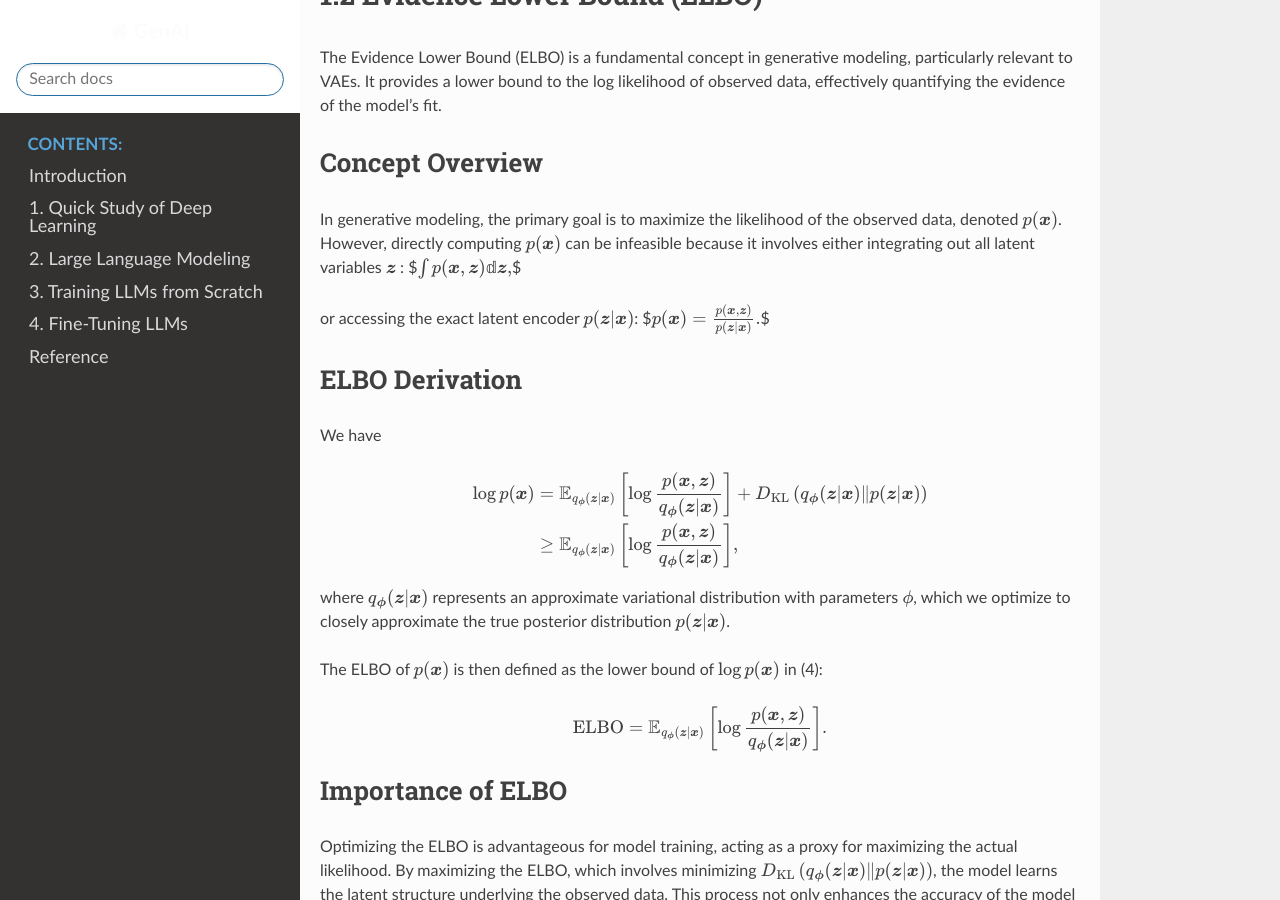
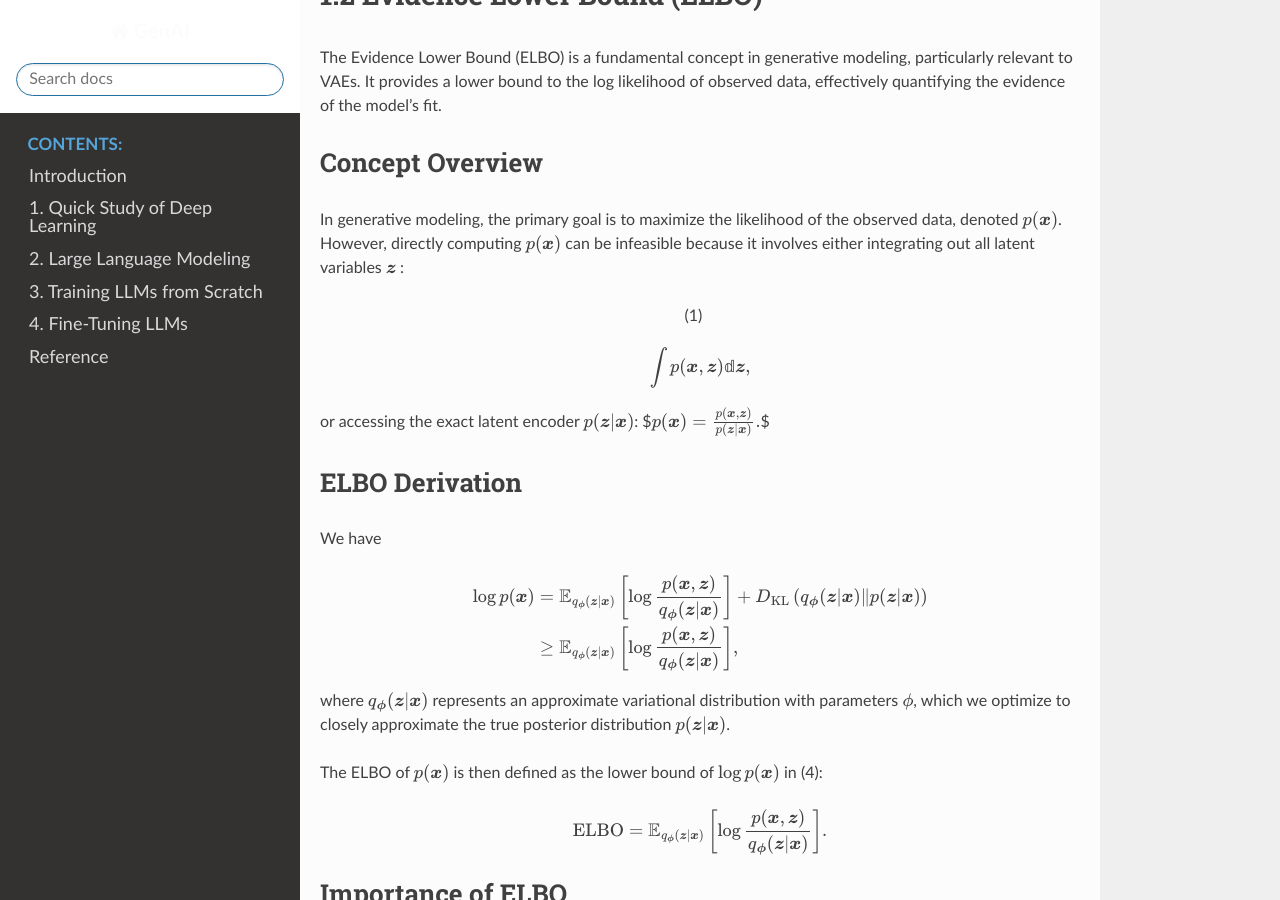
Before and after one commit to JieGroup/GenAI, a Sphinx documentation site: the page built from docs/source/diffusion/index.md, in a window 1280 px wide and 900 px high, scrolled down 2103 px. Built offline with Sphinx 7.4.7 and the Read the Docs theme 2.0.0, drawn with Linux system fonts in a browser that asks for light colours; formulas are drawn with MathJax 3.

```diff
--- a/docs/source/diffusion/index.md
+++ b/docs/source/diffusion/index.md
@@ -57,7 +57,7 @@ The Evidence Lower Bound (ELBO) is a fundamental concept in generative modeling,
 #### Concept Overview
 
 In generative modeling, the primary goal is to maximize the likelihood of the observed data, denoted $p(\boldsymbol{x})$. However, directly computing $p(\boldsymbol{x})$ can be infeasible because it involves either integrating out all latent variables $\boldsymbol{z}$ :
-$$\begin{equation} \int p(\boldsymbol{x},\boldsymbol{z}) \mathbb{d} \boldsymbol{z}, \end{equation}$$
+\begin{equation} \int p(\boldsymbol{x},\boldsymbol{z}) \mathbb{d} \boldsymbol{z}, \end{equation}
 
 or accessing the exact latent encoder $p(\boldsymbol{z}|\boldsymbol{x})$:
 $$\begin{equation} p(\boldsymbol{x})  =\frac{p(\boldsymbol{x},\boldsymbol{z}) }{p(\boldsymbol{z}|\boldsymbol{x}) }. \end{equation}$$
```
